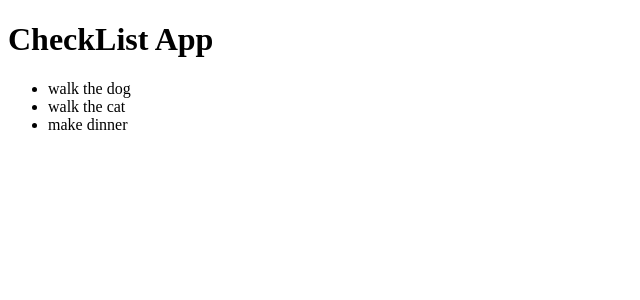
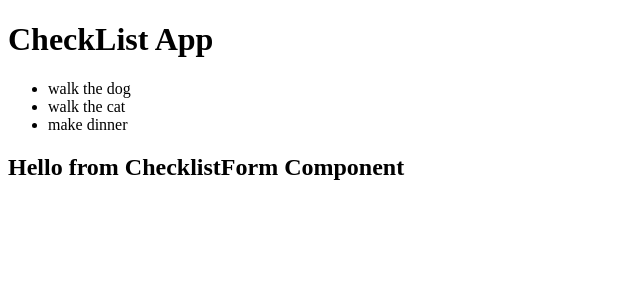
Before and after one commit to jonmico/checklist-app, a React (Vite) app: page / in a window 1280 px wide. Shown: the top 300 px of the page, without its empty margins (0-640 px from the left). Built offline with nearby package versions, Linux system fonts and the light colour scheme.

Commit message:
add ChecklistForm component, no actual code yet, putting it off because i will most likey begin crying

```diff
--- a/package.json
+++ b/package.json
@@ -11,11 +11,13 @@
   },
   "dependencies": {
     "react": "^18.2.0",
-    "react-dom": "^18.2.0"
+    "react-dom": "^18.2.0",
+    "uuid": "^9.0.0"
   },
   "devDependencies": {
     "@types/react": "^18.0.28",
     "@types/react-dom": "^18.0.11",
+    "@types/uuid": "^9.0.1",
     "@typescript-eslint/eslint-plugin": "^5.57.1",
     "@typescript-eslint/parser": "^5.57.1",
     "@vitejs/plugin-react": "^4.0.0",
--- a/src/components/Checklist.tsx
+++ b/src/components/Checklist.tsx
@@ -1,12 +1,14 @@
+import { v4 as uuid } from 'uuid';
 import { useState } from 'react';
+import ChecklistForm from './ChecklistForm';
 import ChecklistItem from './ChecklistItem';
 import Check from '../models/Check';
 
 export default function Checklist() {
   const [list, setList] = useState<Check[]>([
-    { id: 'string1', text: 'walk the dog', completed: true },
-    { id: 'check2', text: 'walk the cat', completed: false },
-    { id: 'check3', text: 'make dinner', completed: false },
+    { id: uuid(), text: 'walk the dog', completed: true },
+    { id: uuid(), text: 'walk the cat', completed: false },
+    { id: uuid(), text: 'make dinner', completed: false },
   ]);
 
   return (
@@ -17,6 +19,7 @@ export default function Checklist() {
           <ChecklistItem key={item.id} checkItem={item} />
         ))}
       </ul>
+      <ChecklistForm />
     </div>
   );
 }
--- /dev/null
+++ b/src/components/ChecklistForm.tsx
@@ -0,0 +1,7 @@
+export default function ChecklistForm() {
+  return (
+    <div>
+      <h2>Hello from ChecklistForm Component</h2>
+    </div>
+  );
+}
```
Also changed, not shown: 1 other file (tests, documents, lock files or other folders).
